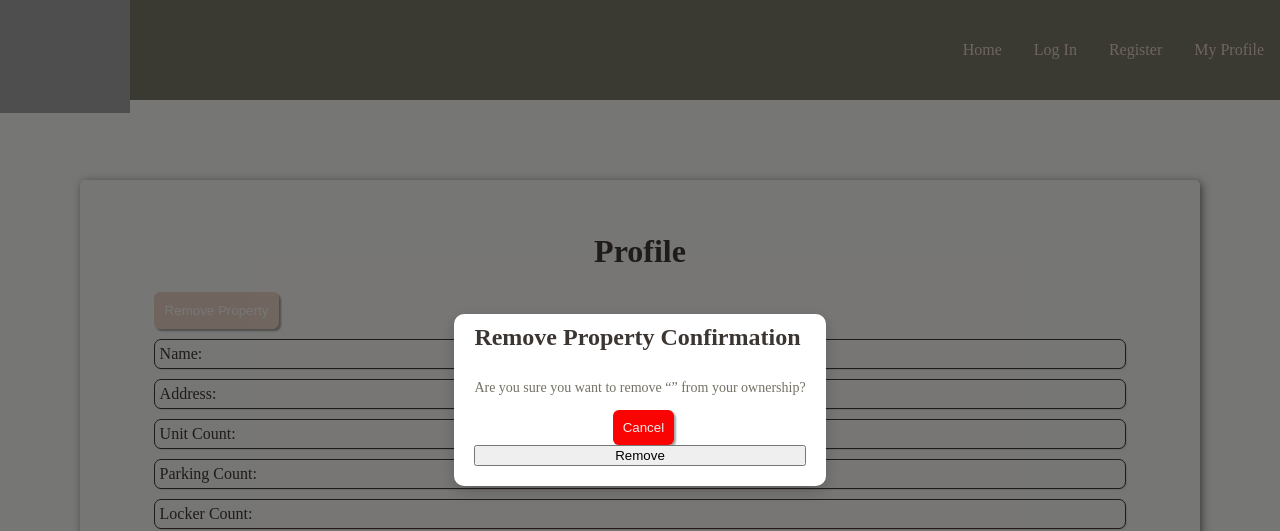
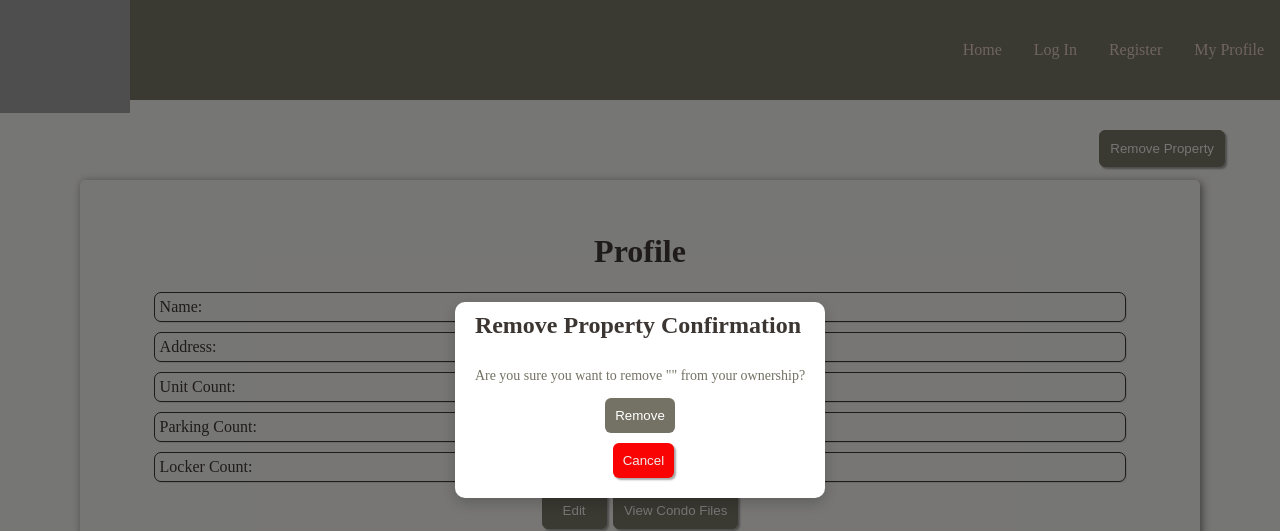
Before and after one commit to Ahmad-Elmahallawy/iCondo, a React (Create React App) app in the folder frontend/: page /PropertyProfile/1 in a window 1280 px wide. Both pictures are taken after a click on the button "Remove Property". Shown: the top 531 px of the page. Built offline with nearby package versions, Linux system fonts and the light colour scheme; no server answers; grey boxes are pictures that could not be loaded.

Commit message:
Fixes to the style and postion of the button

```diff
--- a/frontend/src/Components/PropertyProfile/PropertyInfoForm.tsx
+++ b/frontend/src/Components/PropertyProfile/PropertyInfoForm.tsx
@@ -92,19 +92,19 @@ const PropertyInfoForm: React.FC<PropertyInfoFormProps> = ({
             className="remove-confirmation-modal"
             onClick={(e) => e.stopPropagation()}
           >
-            {" "}
-            {/* Prevent clicks from closing the modal */}
             <h2>Remove Property Confirmation</h2>
             <p>
-              Are you sure you want to remove “{initialPropertyInfo.name}” from
+              Are you sure you want to remove "{initialPropertyInfo.name}" from
               your ownership?
             </p>
-            <button onClick={handleCloseModal} className="cancel-button">
-              Cancel
-            </button>
-            <button onClick={handleRemoveConfirm} className="confirm-button">
-              Remove
-            </button>
+            <div className="modal-buttons">
+              <button onClick={handleRemoveConfirm} className="confirm-button">
+                Remove
+              </button>
+              <button onClick={handleRemoveCancel} className="cancel-button">
+                Cancel
+              </button>
+            </div>
           </div>
         </div>
       )}
--- a/frontend/src/Style/PropertyProfileStyle/PropertyInfoFormStyle.css
+++ b/frontend/src/Style/PropertyProfileStyle/PropertyInfoFormStyle.css
@@ -3,6 +3,7 @@
   color: var(--color4);
   margin-bottom: 15px;
   margin-top: -10px;
+  position: relative;
 }
 
 .remove-confirmation-modal {
@@ -72,8 +73,13 @@
 }
 
 .remove-property-button {
-  background: var(--color2);
-  border: 1px solid var(--color2);
+  position: absolute;
+  top: 120px;
+  right: 45px;
+  margin-right: 10px; /* Adjust if necessary */
+  margin-top: 10px; /* Adjust if necessary */
+  background: var(--color3);
+  border: 1px solid var(--color3);
   padding: 10px;
   border-radius: 6px;
   color: var(--color1);
@@ -82,3 +88,19 @@
   align-self: center;
   box-shadow: 2px 2px 2px rgba(0, 0, 0, 0.35);
 }
+
+.confirm-button {
+  background: var(--color3);
+  color: white;
+  padding: 10px;
+  border: none;
+  border-radius: 6px;
+  margin-bottom: 10px; /* Space between the "Remove" and "Cancel" buttons */
+  cursor: pointer;
+}
+
+.modal-buttons {
+  display: flex;
+  flex-direction: column;
+  align-items: center;
+}
```
